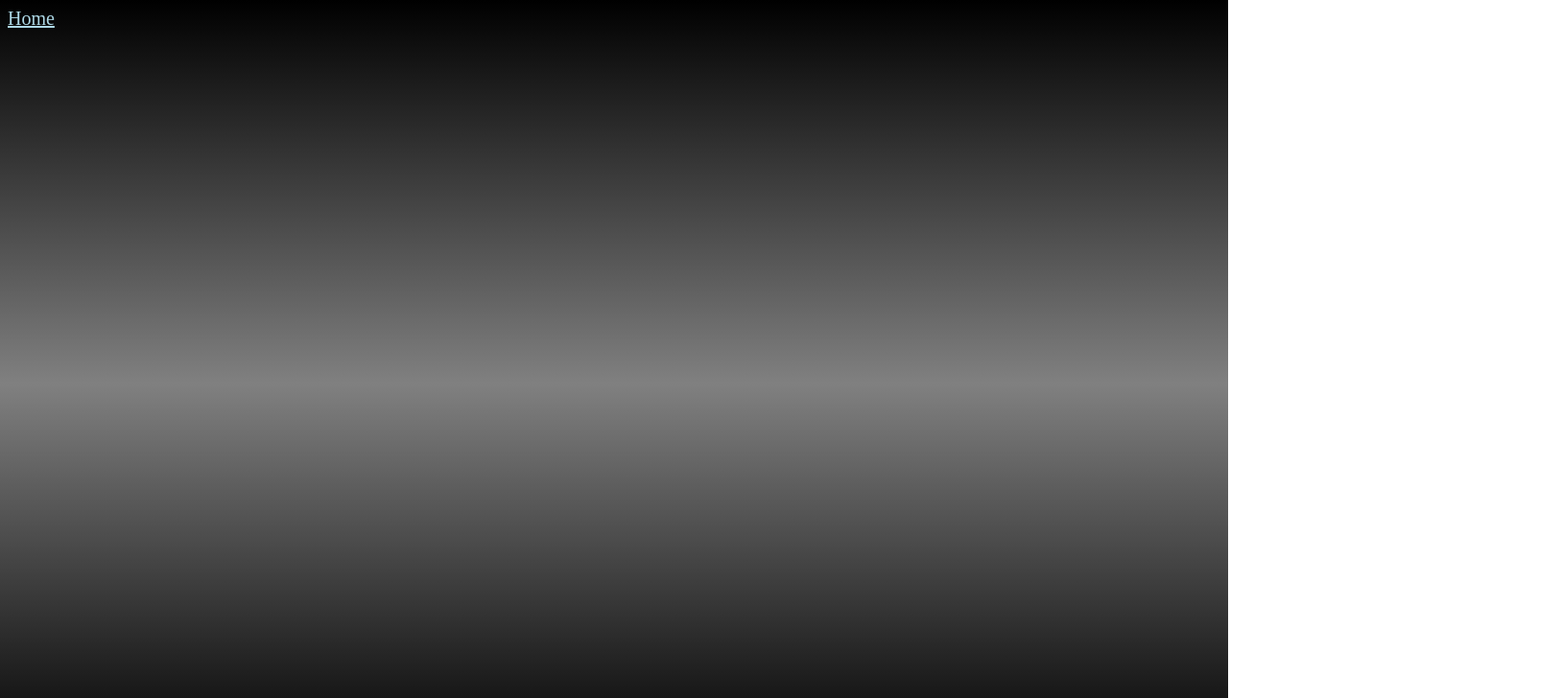
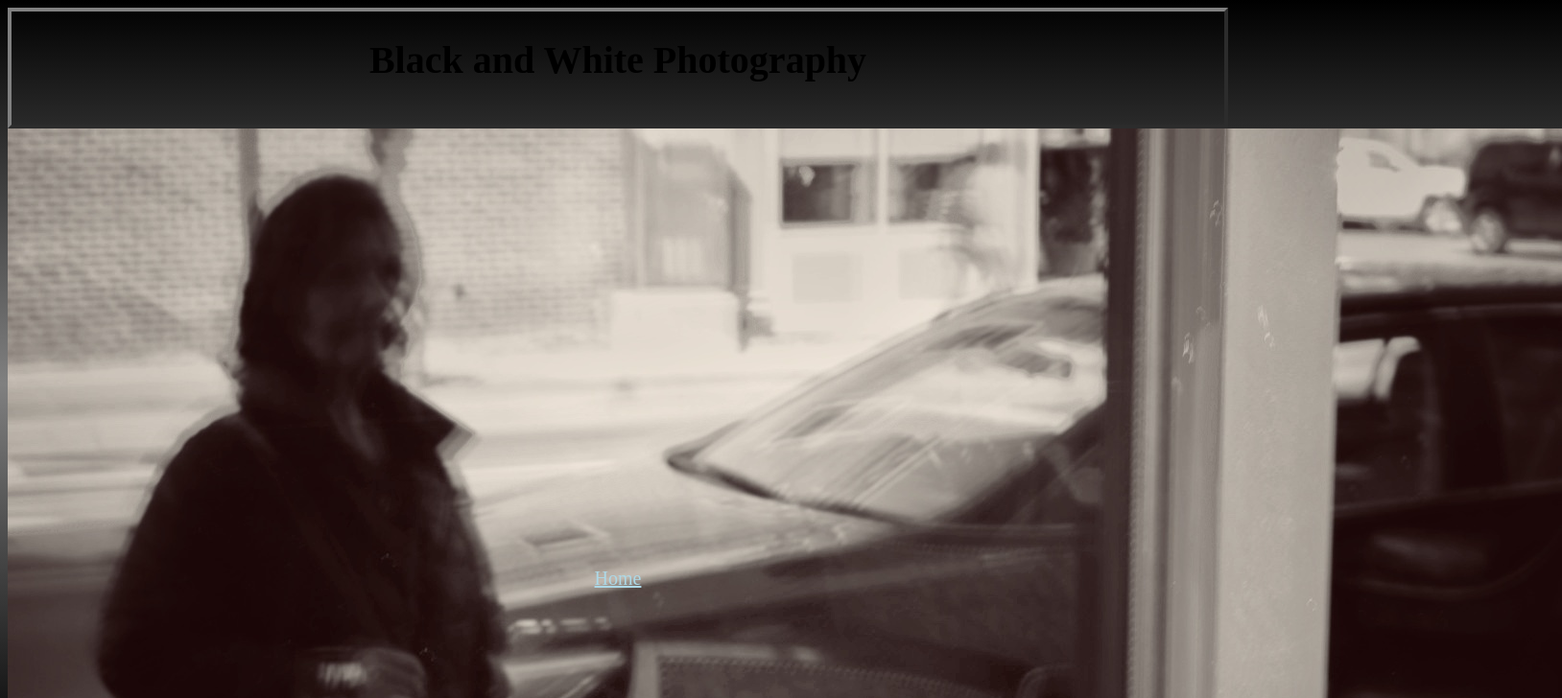
Before and after one commit to chuthub/northfacingwindow, a plain HTML site: page mono.html in a window 1280 px wide. Shown: the top 728 px of the page at 96% size, 1628 px wide, since content can reach past the window. Drawn offline with Linux system fonts and the light colour scheme.

Commit message:
monoChanges

```diff
--- a/mono.html
+++ b/mono.html
@@ -7,6 +7,27 @@
         body {
             background: linear-gradient(black, grey, black);
         }
+        header {
+            float: left;
+            width: 100%;
+            height: 15%;
+            border: outset gray 4px;
+            text-align: center;
+            font-size: 20;
+            padding: 0;
+        }
+        footer {
+            width: 100%;
+            height: 10%;
+            border: outset grey 4px;
+            text-align: center;
+            font-size: 20px;
+            padding: 0;
+        }
+        section {
+            width: 100%;
+            height: 74%;
+        }
         a {
             font-size: 20px;
             color: lightblue;
@@ -14,6 +35,14 @@
     </style>
 </head>
 <body>
-    <a href="title.html">Home</a>
+    <header>
+        <h1>Black and White Photography</h1>
+    </header>
+    <section>
+        <img src="images/momReflect.JPG" alt="Reflections">
+    </section>
+    <footer>
+        <a href="title.html">Home</a>
+    </footer>
 </body>
 </html>
```
Also changed, not shown: title.html (+1 -1 lines), images/boyShadow.jpg (added), images/momReflect.JPG (added), images/oceanSil.jpg (added), 5 other files.
